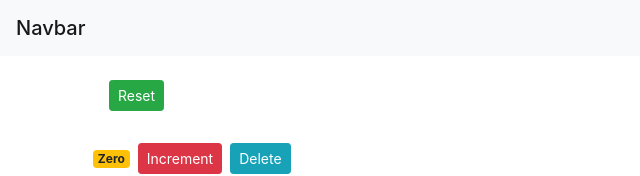
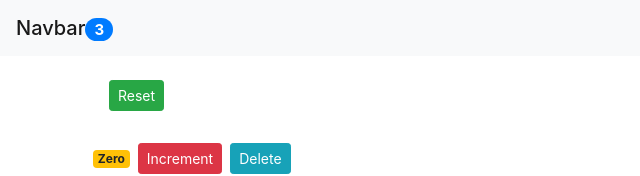
Before and after one commit to priyansh18/React-Crash, a React (Create React App) app in the folder react-app/: page / in a window 1280 px wide. Shown: the top 176 px of the page, without its empty margins (0-640 px from the left). Built offline with nearby package versions, Linux system fonts and the light colour scheme.

Commit message:
Liftings the state up

```diff
--- a/react-app/src/App.js
+++ b/react-app/src/App.js
@@ -1,18 +1,57 @@
-import React from "react";
+import React, { Component } from "react";
+
 // import logo from "./logo.svg";
 import "./App.css";
 import Navbar from "./components/navbar";
 import Counters from "./components/counters";
 
-function App() {
+class App extends Component {
+  state = {
+    counters: [
+      { id: 1, value: 0 },
+      { id: 2, value: 3 },
+      { id: 3, value: 2 },
+      { id: 4, value: 1 },
+    ],
+  };
+  handleIncrement = (counter) => {
+    const counters = [...this.state.counters];
+    const index = counters.indexOf(counter);
+    counters[index] = { ...counter };
+    counters[index].value++;
+    this.setState({ counters });
+  };
+
+  handleDelete = (counterId) => {
+    // console.log("called", counterId);
+    const counters = this.state.counters.filter((c) => c.id !== counterId);
+    this.setState({ counters });
+  };
+
+  handleReset = () => {
+    const counters = this.state.counters.map((c) => {
+      c.value = 0;
+      return c;
+    });
+    this.setState({ counters });
+  };
+  render() {
     return (
       <React.Fragment>
-      <Navbar />
+        <Navbar
+          totalcounters={this.state.counters.filter((c) => c.value > 0).length}
+        />
         <main className="container">
-        <Counters />
+          <Counters
+            counters={this.state.counters}
+            onReset={this.handleReset}
+            onIncrement={this.handleIncrement}
+            onDelete={this.handleDelete}
+          />
         </main>
       </React.Fragment>
     );
   }
+}
 
 export default App;
--- a/react-app/src/components/counters.jsx
+++ b/react-app/src/components/counters.jsx
@@ -2,50 +2,20 @@
 import Counter from "./counter";
 
 class Counters extends Component {
-  state = {
-    counters: [
-      { id: 1, value: 0 },
-      { id: 2, value: 3 },
-      { id: 3, value: 2 },
-      { id: 4, value: 1 },
-    ],
-  };
-  handleIncrement = (counter) => {
-    const counters = [...this.state.counters];
-    const index = counters.indexOf(counter);
-    counters[index] = { ...counter };
-    counters[index].value++;
-    this.setState({ counters });
-  };
-
-  handleDelete = (counterId) => {
-    // console.log("called", counterId);
-    const counters = this.state.counters.filter((c) => c.id !== counterId);
-    this.setState({ counters });
-  };
-
-  handleReset = () => {
-    const counters = this.state.counters.map((c) => {
-      c.value = 0;
-      return c;
-    });
-    this.setState({ counters });
-  };
-
   render() {
     return (
       <div>
         <button
-          onClick={this.handleReset}
+          onClick={this.props.onReset}
           className="btn btn-success btn-sm m-4"
         >
           Reset
         </button>
-        {this.state.counters.map((counter) => (
+        {this.props.counters.map((counter) => (
           <Counter
             key={counter.id}
-            onDelete={this.handleDelete}
-            onIncrement={this.handleIncrement}
+            onDelete={this.props.onDelete}
+            onIncrement={this.props.onIncrement}
             counter={counter}
           />
         ))}
--- a/react-app/src/components/navbar.jsx
+++ b/react-app/src/components/navbar.jsx
@@ -5,7 +5,12 @@
   render() {
     return (
       <nav className="navbar navbar-light bg-light">
-        <span className="navbar-brand mb-0 h1">Navbar</span>
+        <span className="navbar-brand mb-0 h1">
+          Navbar
+          <span className="badge badge-pill badge-primary">
+            {this.props.totalcounters}
+          </span>
+        </span>
       </nav>
     );
   }
```
Lines whose indentation alone changed are shown as unchanged.
